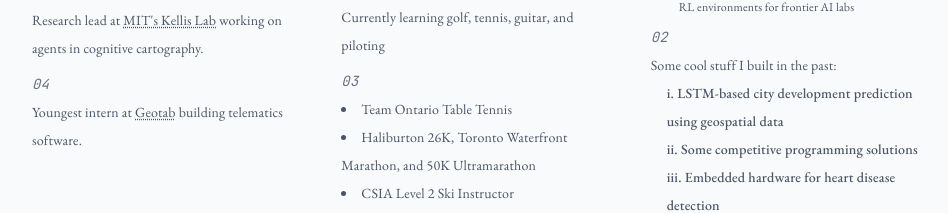
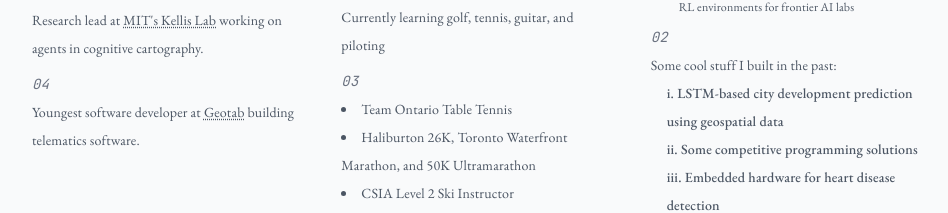
Before and after one commit to DavidBShan/WebsiteV2, a Next.js app: page / in a window 1280 px wide. Shown: the part 470-683 px from the top of the page, without its empty margins (160-1108 px from the left). Built offline with nearby package versions, Linux system fonts and the light colour scheme.

Commit message:
change to sfotware dev

```diff
--- a/app/page.tsx
+++ b/app/page.tsx
@@ -261,7 +261,7 @@ export default function Home() {
                     04
                   </div>
                   <p>
-                    Youngest intern at{" "}
+                    Youngest software developer at{" "}
                     <a
                       target="_blank"
                       rel="noopener noreferrer"
```
